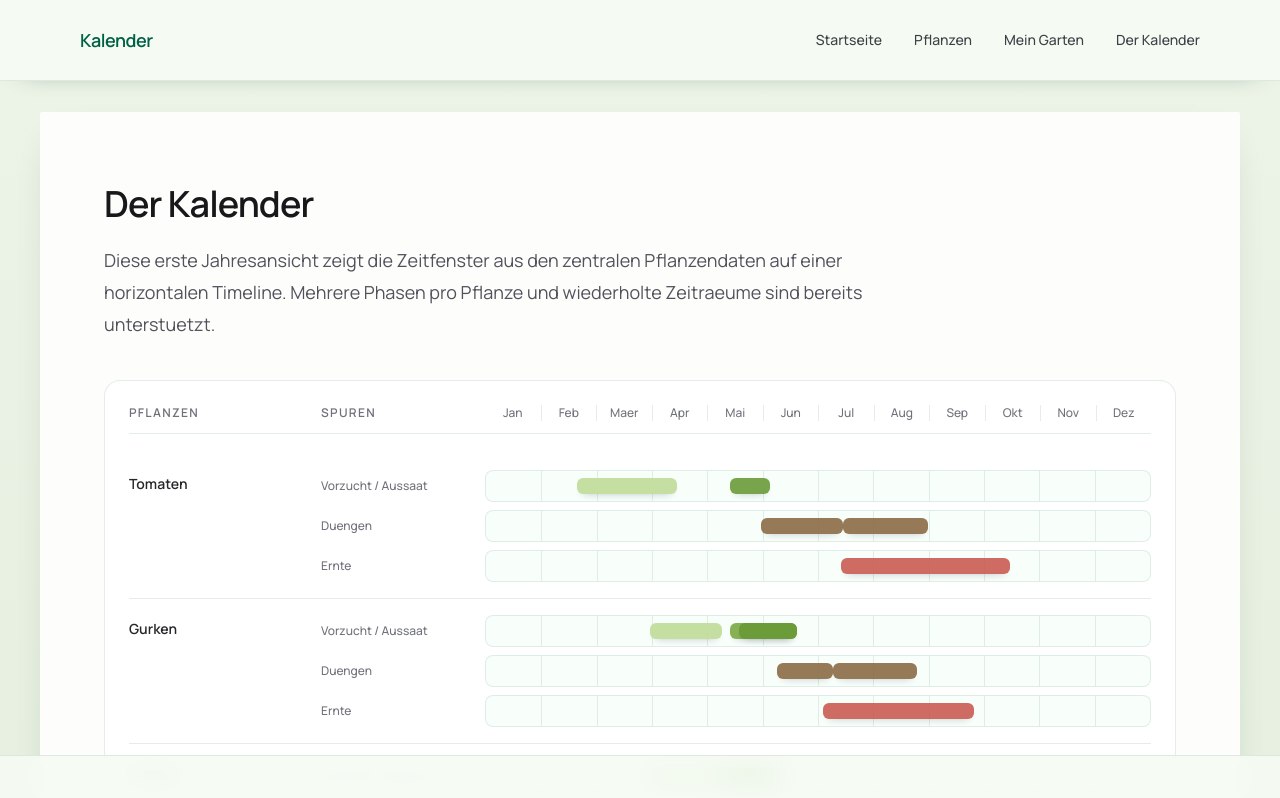
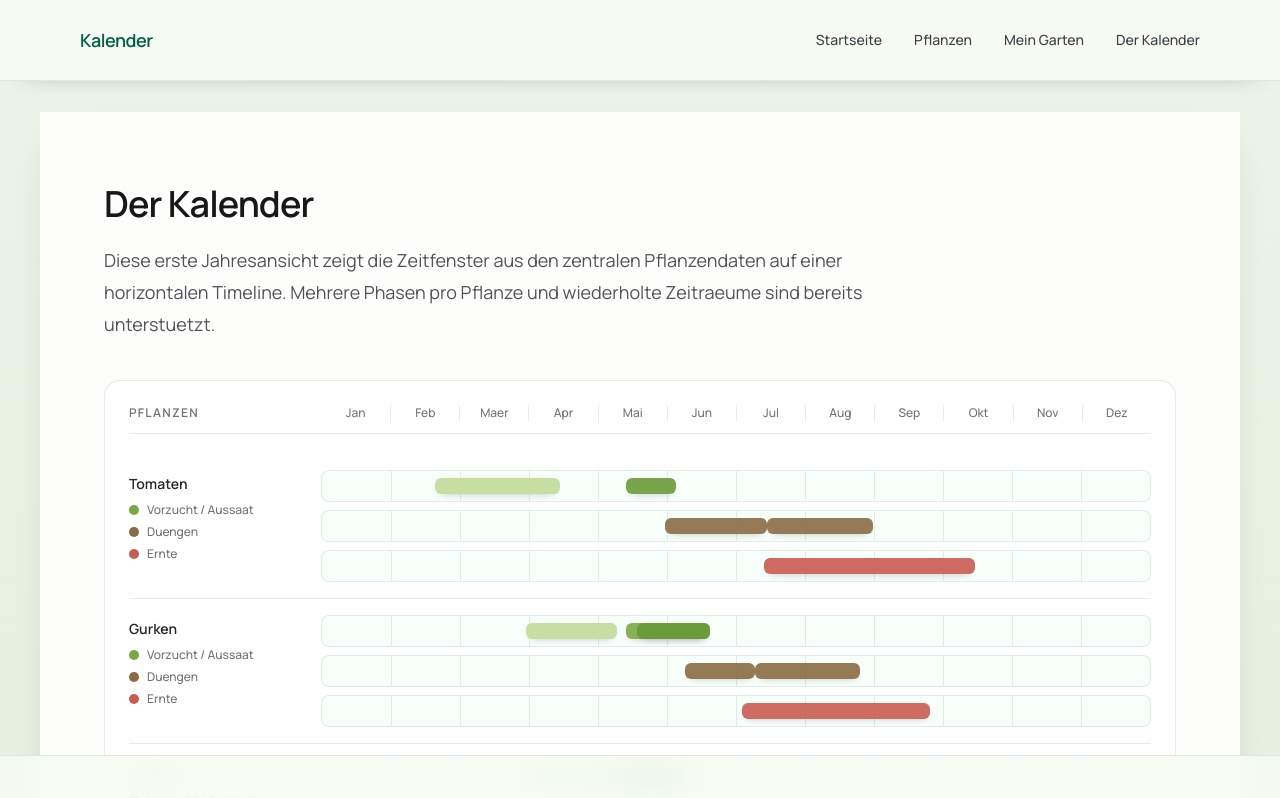
Before and after one commit to CornerDesign-Dominic/garten, a Next.js app: page /der-kalender in a window 1280 px wide. Shown: the top 798 px of the page. Built offline with nearby package versions, Linux system fonts and the light colour scheme.

Commit message:
Move calendar track labels under plant names and widen timeline

```diff
--- a/src/components/calendar/CalendarHeader.tsx
+++ b/src/components/calendar/CalendarHeader.tsx
@@ -6,10 +6,6 @@ export function CalendarHeader() {
       <div className="grid grid-cols-[11rem_1fr] gap-4 border-b border-emerald-900/10 pb-3">
         <div className="text-xs font-semibold uppercase tracking-[0.11em] text-zinc-500">
           Pflanzen
-        </div>
-        <div className="grid grid-cols-[9.5rem_1fr] gap-3">
-          <div className="text-xs font-semibold uppercase tracking-[0.11em] text-zinc-500">
-            Spuren
         </div>
         <div className="grid grid-cols-12 gap-0">
           {CALENDAR_MONTHS.map((month) => (
@@ -23,6 +19,5 @@ export function CalendarHeader() {
         </div>
       </div>
     </div>
-    </div>
   );
 }
--- a/src/components/calendar/CalendarRow.tsx
+++ b/src/components/calendar/CalendarRow.tsx
@@ -7,18 +7,25 @@ type CalendarRowProps = {
 export function CalendarRow({ row }: CalendarRowProps) {
   return (
     <div className="grid grid-cols-[11rem_1fr] gap-4 py-4">
-      <div className="flex items-start pt-1">
+      <div className="space-y-2 pt-1">
         <p className="text-sm font-semibold text-zinc-800">{row.plantName}</p>
+        <div className="space-y-1.5">
+          {row.tracks.map((track) => (
+            <div key={track.key} className="flex items-center gap-2">
+              <span
+                aria-hidden="true"
+                className="inline-block h-2.5 w-2.5 rounded-full"
+                style={{ backgroundColor: track.color }}
+              />
+              <p className="text-xs font-medium text-zinc-500">{track.label}</p>
+            </div>
+          ))}
+        </div>
       </div>
 
       <div className="space-y-2">
         {row.tracks.map((track) => (
-          <div key={track.key} className="grid grid-cols-[9.5rem_1fr] gap-3">
-            <div className="flex items-center">
-              <p className="text-xs font-medium text-zinc-500">{track.label}</p>
-            </div>
-
-            <div className="relative h-8 overflow-hidden rounded-lg border border-emerald-900/10 bg-emerald-50/30">
+          <div key={track.key} className="relative h-8 overflow-hidden rounded-lg border border-emerald-900/10 bg-emerald-50/30">
             <div className="pointer-events-none absolute inset-0 grid grid-cols-12">
               {Array.from({ length: 12 }).map((_, index) => (
                 <div
@@ -42,7 +49,6 @@ export function CalendarRow({ row }: CalendarRowProps) {
               />
             ))}
           </div>
-          </div>
         ))}
       </div>
     </div>
```
Lines whose indentation alone changed are shown as unchanged.
